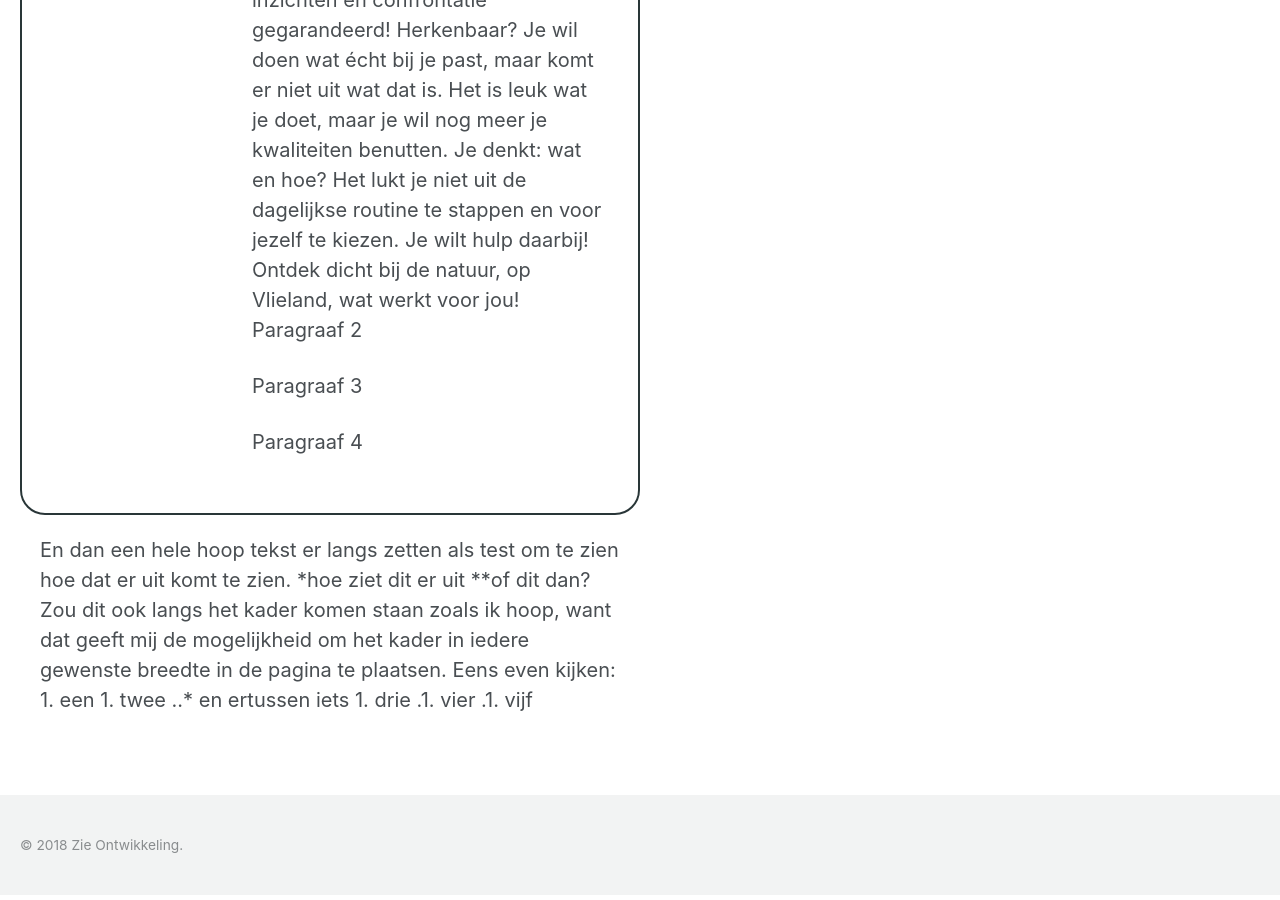
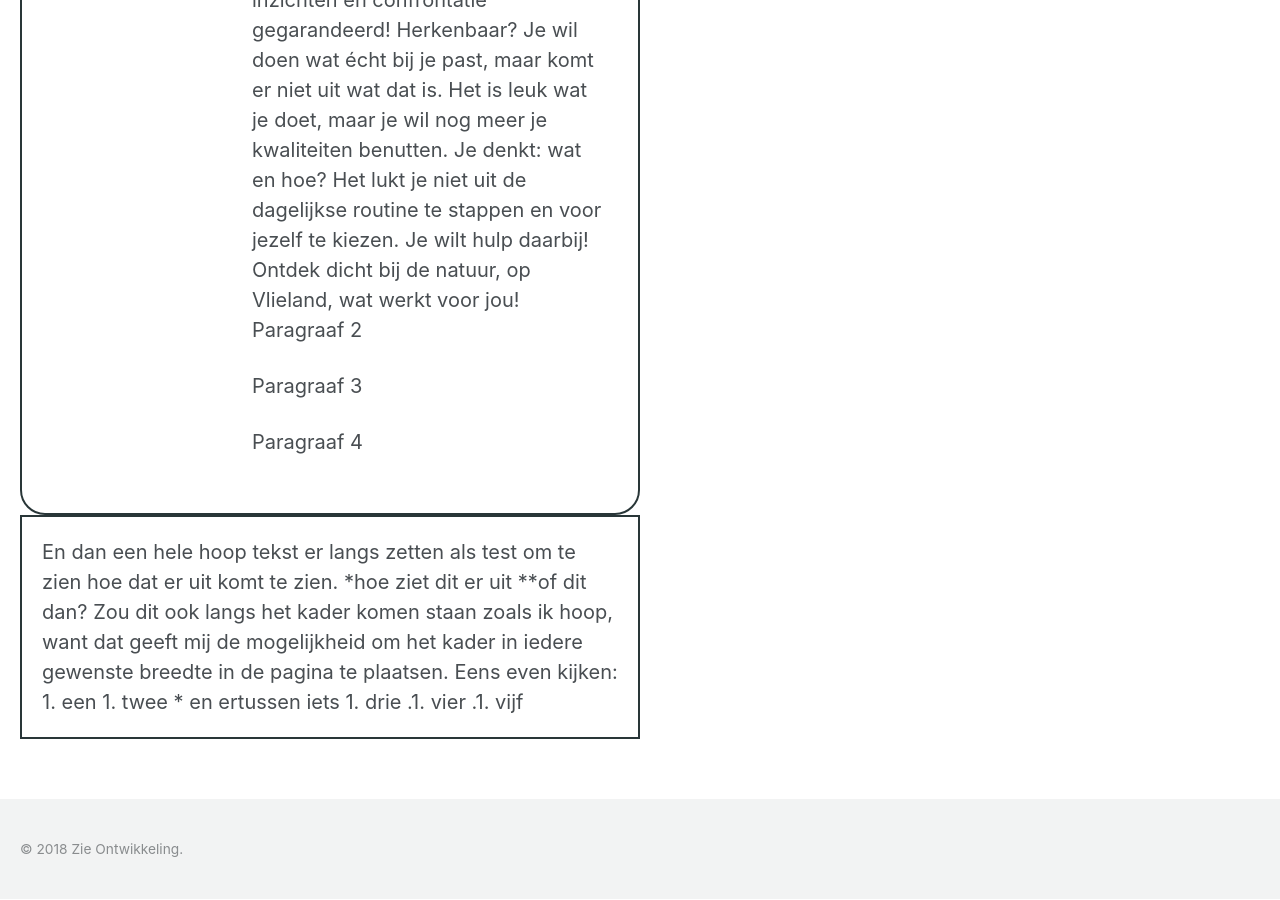
Before and after one commit to twinmum1/zie-ontwikkeling, a Jekyll site: the page built from _pages/proef.md, in a window 1280 px wide and 900 px high, scrolled down 1504 px. Built offline with Jekyll 4.4.1, drawn with Linux system fonts in a browser that asks for light colours.

Commit message:
Update proef.md

```diff
--- a/_pages/proef.md
+++ b/_pages/proef.md
@@ -65,7 +65,7 @@
     </div>
   </div>
 </div>
-<div style="width: 50%; vertical-align: top; horizontal-align: right; padding: 20px;">
+<div style=" border: 2px solid #293638; width: 50%; vertical-align: top; horizontal-align: right; padding: 20px;">
 En dan een hele hoop tekst er langs zetten als test om te zien hoe dat er uit komt te zien.
 
 *hoe ziet dit er uit
@@ -76,7 +76,7 @@
 Eens even kijken:
 1. een
 1. twee
-..* en ertussen iets
+* en ertussen iets
 1. drie
 .1. vier
 .1. vijf
```
